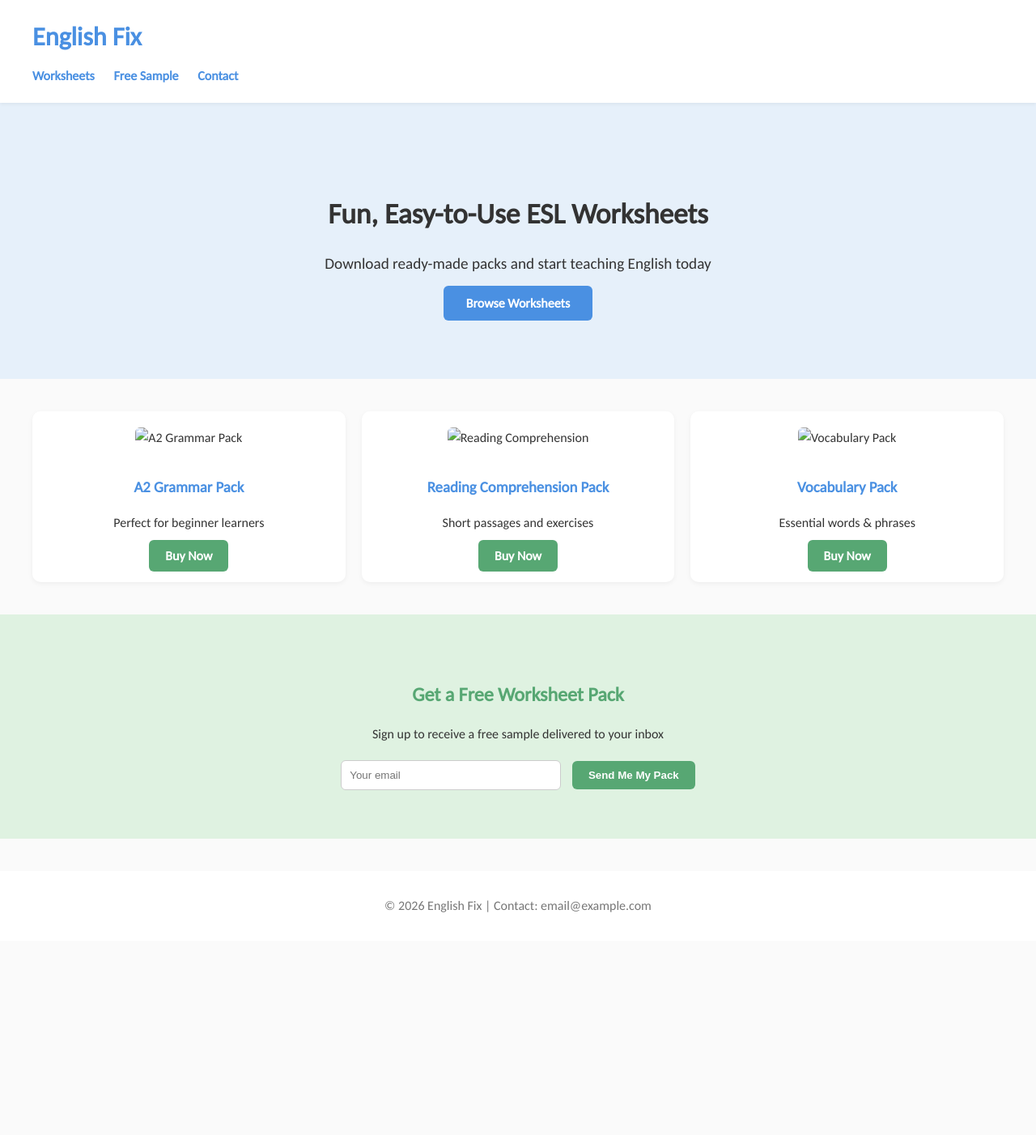
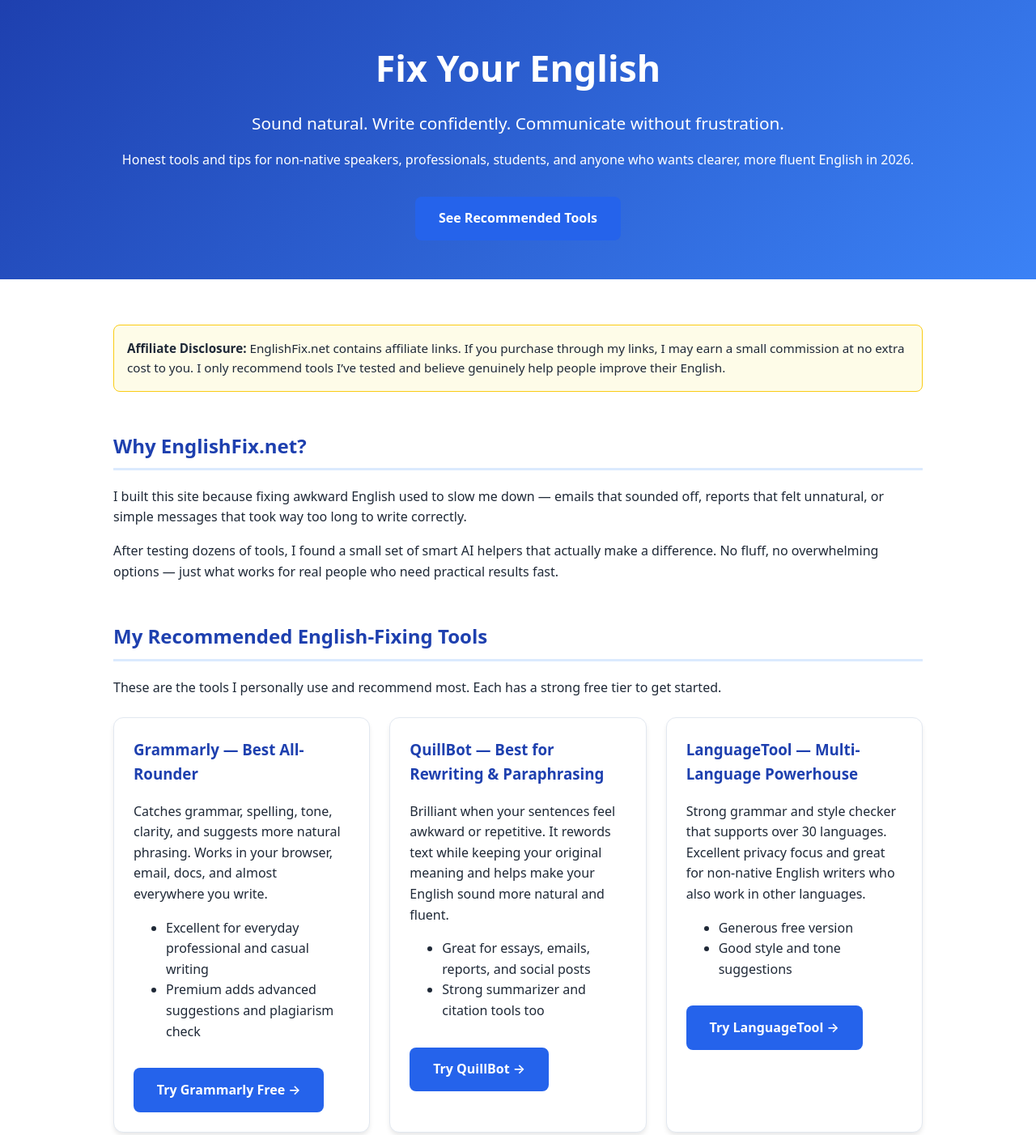
Before and after one commit to modernheresy/EnglishFix, a plain HTML site: page index.html in a window 1280 px wide. Shown: the top 1402 px of the page at 81% size. Before the commit the page ends 1162 px from the top, so only its background shows below. Drawn offline with Linux system fonts and the light colour scheme.

Commit message:
Update index.html
Grok's latest re-write

```diff
--- a/index.html
+++ b/index.html
@@ -3,239 +3,263 @@
 <head>
     <meta charset="UTF-8">
     <meta name="viewport" content="width=device-width, initial-scale=1.0">
-    <title>English Fix - ESL Worksheets</title>
-
-    <!-- Google Fonts: Carlito -->
-    <link href="https://fonts.googleapis.com/css2?family=Carlito&display=swap" rel="stylesheet">
-
+    <title>Fix Your English | Best Tools & Tips 2026 - EnglishFix.net</title>
+    <meta name="description" content="Simple, honest recommendations for tools that help non-native speakers, students, and professionals write and speak more natural, confident English. Grammarly, QuillBot, and more.">
     <style>
-        /* Global Styles */
+        :root {
+            --primary: #2563eb;
+            --text: #1f2937;
+            --light: #f8fafc;
+        }
         body {
-            font-family: 'Carlito', sans-serif;
+            font-family: system-ui, -apple-system, BlinkMacSystemFont, "Segoe UI", Roboto, sans-serif;
             margin: 0;
             padding: 0;
-            background-color: #FAFAFA;
-            color: #333;
             line-height: 1.6;
+            color: var(--text);
+            background-color: #ffffff;
         }
-
-        a {
+        header {
+            background: linear-gradient(135deg, #1e40af, #3b82f6);
+            color: white;
+            text-align: center;
+            padding: 3rem 1rem;
+        }
+        h1 {
+            font-size: 2.8rem;
+            margin: 0 0 1rem;
+        }
+        .subtitle {
+            font-size: 1.3rem;
+            max-width: 700px;
+            margin: 0 auto;
+        }
+        main {
+            max-width: 1000px;
+            margin: 0 auto;
+            padding: 2rem 1rem;
+        }
+        .disclosure {
+            background: #fefce8;
+            border: 1px solid #facc15;
+            padding: 1rem;
+            border-radius: 8px;
+            margin: 1.5rem 0;
+            font-size: 0.95rem;
+        }
+        .section {
+            margin: 3rem 0;
+        }
+        h2 {
+            color: #1e40af;
+            border-bottom: 3px solid #dbeafe;
+            padding-bottom: 0.5rem;
+        }
+        .tool-grid {
+            display: grid;
+            grid-template-columns: repeat(auto-fit, minmax(300px, 1fr));
+            gap: 1.5rem;
+            margin-top: 1.5rem;
+        }
+        .tool-card {
+            border: 1px solid #e2e8f0;
+            border-radius: 12px;
+            padding: 1.5rem;
+            background: white;
+            box-shadow: 0 4px 6px -1px rgba(0, 0, 0, 0.1);
+            transition: transform 0.2s, box-shadow 0.2s;
+        }
+        .tool-card:hover {
+            transform: translateY(-4px);
+            box-shadow: 0 10px 15px -3px rgba(0, 0, 0, 0.1);
+        }
+        .tool-card h3 {
+            margin-top: 0;
+            color: #1e40af;
+        }
+        .cta-button {
+            display: inline-block;
+            background: var(--primary);
+            color: white;
+            padding: 0.9rem 1.8rem;
+            border-radius: 8px;
             text-decoration: none;
-            color: inherit;
+            font-weight: 600;
+            margin-top: 1rem;
+            transition: background 0.2s;
         }
-
-        /* Header */
-        header {
-            background-color: #fff;
-            padding: 20px 40px;
-            box-shadow: 0 2px 4px rgba(0,0,0,0.05);
-            position: sticky;
-            top: 0;
-            z-index: 1000;
+        .cta-button:hover {
+            background: #1e40af;
         }
-
-        header h1 {
-            margin: 0;
-            font-size: 2rem;
-            color: #4A90E2;
+        table {
+            width: 100%;
+            border-collapse: collapse;
+            margin: 2rem 0;
         }
-
-        nav {
-            margin-top: 10px;
+        th, td {
+            padding: 12px 15px;
+            text-align: left;
+            border-bottom: 1px solid #e2e8f0;
         }
-
-        nav a {
-            margin-right: 20px;
-            font-weight: bold;
-            color: #4A90E2;
+        th {
+            background: #f1f5f9;
         }
-
-        /* Hero Section */
-        .hero {
+        .tip-list {
+            background: #f8fafc;
+            padding: 1.5rem;
+            border-radius: 10px;
+        }
+        footer {
+            background: #0f172a;
+            color: #cbd5e1;
             text-align: center;
-            padding: 80px 20px;
-            background-color: #E6F0FA;
+            padding: 2rem 1rem;
+            margin-top: 4rem;
         }
-
-        .hero h2 {
-            font-size: 2.2rem;
-            margin-bottom: 10px;
-        }
-
-        .hero p {
-            font-size: 1.2rem;
-            margin-bottom: 20px;
-        }
-
-        .hero .cta {
-            background-color: #4A90E2;
-            color: #fff;
-            padding: 12px 28px;
-            border-radius: 6px;
-            font-weight: bold;
-            transition: background-color 0.3s;
-        }
-
-        .hero .cta:hover {
-            background-color: #357ABD;
-        }
-
-        /* Packs Grid */
-        .packs {
-            display: grid;
-            grid-template-columns: repeat(auto-fit, minmax(250px, 1fr));
-            gap: 20px;
-            padding: 40px;
-            max-width: 1200px;
-            margin: auto;
-        }
-
-        .pack-card {
-            background-color: #fff;
-            padding: 20px;
-            border-radius: 10px;
-            box-shadow: 0 2px 6px rgba(0,0,0,0.05);
-            text-align: center;
-            transition: transform 0.3s, box-shadow 0.3s;
-        }
-
-        .pack-card:hover {
-            transform: translateY(-5px);
-            box-shadow: 0 6px 12px rgba(0,0,0,0.1);
-        }
-
-        .pack-card img {
-            max-width: 100%;
-            border-radius: 6px;
-            margin-bottom: 15px;
-        }
-
-        .pack-card h3 {
-            margin-bottom: 10px;
-            color: #4A90E2;
-        }
-
-        .pack-card p {
-            margin-bottom: 15px;
-        }
-
-        .pack-card .buy-btn {
-            background-color: #57A773;
-            color: #fff;
-            padding: 10px 20px;
-            border-radius: 6px;
-            font-weight: bold;
-            transition: background-color 0.3s;
-        }
-
-        .pack-card .buy-btn:hover {
-            background-color: #3D8B5E;
-        }
-
-        /* Free Sample Section */
-        .free-sample {
-            text-align: center;
-            padding: 60px 20px;
-            background-color: #DFF2E1;
-        }
-
-        .free-sample h2 {
-            margin-bottom: 10px;
-            color: #57A773;
-        }
-
-        .free-sample p {
-            margin-bottom: 20px;
-        }
-
-        .free-sample input[type="email"] {
-            padding: 10px;
-            border-radius: 6px;
-            border: 1px solid #ccc;
-            width: 250px;
-            margin-right: 10px;
-        }
-
-        .free-sample button {
-            background-color: #57A773;
-            color: #fff;
-            padding: 10px 20px;
-            border: none;
-            border-radius: 6px;
-            font-weight: bold;
-            cursor: pointer;
-            transition: background-color 0.3s;
-        }
-
-        .free-sample button:hover {
-            background-color: #3D8B5E;
-        }
-
-        /* Footer */
-        footer {
-            text-align: center;
-            padding: 30px 20px;
-            background-color: #fff;
-            color: #777;
-            margin-top: 40px;
+        @media (max-width: 640px) {
+            h1 { font-size: 2.2rem; }
         }
     </style>
 </head>
 <body>
 
-    <!-- Header -->
     <header>
-        <h1>English Fix</h1>
-        <nav>
-            <a href="#packs">Worksheets</a>
-            <a href="#free">Free Sample</a>
-            <a href="#contact">Contact</a>
-        </nav>
+        <h1>Fix Your English</h1>
+        <p class="subtitle">Sound natural. Write confidently. Communicate without frustration.</p>
+        <p>Honest tools and tips for non-native speakers, professionals, students, and anyone who wants clearer, more fluent English in 2026.</p>
+        <a href="#tools" class="cta-button">See Recommended Tools</a>
     </header>
 
-    <!-- Hero Section -->
-    <section class="hero">
-        <h2>Fun, Easy-to-Use ESL Worksheets</h2>
-        <p>Download ready-made packs and start teaching English today</p>
-        <a href="#packs" class="cta">Browse Worksheets</a>
+    <main>
+        <div class="disclosure">
+            <strong>Affiliate Disclosure:</strong> EnglishFix.net contains affiliate links. If you purchase through my links, I may earn a small commission at no extra cost to you. I only recommend tools I’ve tested and believe genuinely help people improve their English.
+        </div>
+
+        <section class="section">
+            <h2>Why EnglishFix.net?</h2>
+            <p>I built this site because fixing awkward English used to slow me down — emails that sounded off, reports that felt unnatural, or simple messages that took way too long to write correctly.</p>
+            <p>After testing dozens of tools, I found a small set of smart AI helpers that actually make a difference. No fluff, no overwhelming options — just what works for real people who need practical results fast.</p>
         </section>
 
-    <!-- Worksheet Packs Section -->
-    <section class="packs" id="packs">
-        <div class="pack-card">
-            <img src="placeholder-a2.jpg" alt="A2 Grammar Pack">
-            <h3>A2 Grammar Pack</h3>
-            <p>Perfect for beginner learners</p>
-            <a href="YOUR_GUMROAD_OR_PAYHIP_LINK" class="buy-btn">Buy Now</a>
+        <section id="tools" class="section">
+            <h2>My Recommended English-Fixing Tools</h2>
+            <p>These are the tools I personally use and recommend most. Each has a strong free tier to get started.</p>
+
+            <div class="tool-grid">
+                <!-- Tool 1 -->
+                <div class="tool-card">
+                    <h3>Grammarly — Best All-Rounder</h3>
+                    <p>Catches grammar, spelling, tone, clarity, and suggests more natural phrasing. Works in your browser, email, docs, and almost everywhere you write.</p>
+                    <ul>
+                        <li>Excellent for everyday professional and casual writing</li>
+                        <li>Premium adds advanced suggestions and plagiarism check</li>
+                    </ul>
+                    <a href="https://grammarly.com/affiliates" target="_blank" rel="sponsored" class="cta-button">Try Grammarly Free →</a>
                 </div>
-        <div class="pack-card">
-            <img src="placeholder-reading.jpg" alt="Reading Comprehension">
-            <h3>Reading Comprehension Pack</h3>
-            <p>Short passages and exercises</p>
-            <a href="YOUR_GUMROAD_OR_PAYHIP_LINK" class="buy-btn">Buy Now</a>
+
+                <!-- Tool 2 -->
+                <div class="tool-card">
+                    <h3>QuillBot — Best for Rewriting & Paraphrasing</h3>
+                    <p>Brilliant when your sentences feel awkward or repetitive. It rewords text while keeping your original meaning and helps make your English sound more natural and fluent.</p>
+                    <ul>
+                        <li>Great for essays, emails, reports, and social posts</li>
+                        <li>Strong summarizer and citation tools too</li>
+                    </ul>
+                    <a href="https://quillbot.com/affiliates" target="_blank" rel="sponsored" class="cta-button">Try QuillBot →</a>
                 </div>
-        <div class="pack-card">
-            <img src="placeholder-vocab.jpg" alt="Vocabulary Pack">
-            <h3>Vocabulary Pack</h3>
-            <p>Essential words & phrases</p>
-            <a href="YOUR_GUMROAD_OR_PAYHIP_LINK" class="buy-btn">Buy Now</a>
+
+                <!-- Tool 3 -->
+                <div class="tool-card">
+                    <h3>LanguageTool — Multi-Language Powerhouse</h3>
+                    <p>Strong grammar and style checker that supports over 30 languages. Excellent privacy focus and great for non-native English writers who also work in other languages.</p>
+                    <ul>
+                        <li>Generous free version</li>
+                        <li>Good style and tone suggestions</li>
+                    </ul>
+                    <a href="https://languagetool.org/" target="_blank" rel="sponsored" class="cta-button">Try LanguageTool →</a>
                 </div>
-        <!-- Add more packs here -->
+
+                <!-- Tool 4 -->
+                <div class="tool-card">
+                    <h3>ProWritingAid — Deep Style Analysis</h3>
+                    <p>Goes beyond basic fixes to analyze readability, sentence variety, repetitive words, and overall writing style. Perfect for longer documents or serious improvement.</p>
+                    <ul>
+                        <li>Excellent reports and insights</li>
+                        <li>Great for students and writers working on bigger pieces</li>
+                    </ul>
+                    <a href="https://prowritingaid.com/affiliates" target="_blank" rel="sponsored" class="cta-button">Try ProWritingAid →</a>
+                </div>
+            </div>
+
+            <h3 style="margin-top: 3rem;">Quick Comparison</h3>
+            <table>
+                <thead>
+                    <tr>
+                        <th>Tool</th>
+                        <th>Best For</th>
+                        <th>Free Tier</th>
+                        <th>My Take</th>
+                    </tr>
+                </thead>
+                <tbody>
+                    <tr>
+                        <td><strong>Grammarly</strong></td>
+                        <td>Everyday writing & tone</td>
+                        <td>Strong</td>
+                        <td>Most versatile — start here</td>
+                    </tr>
+                    <tr>
+                        <td><strong>QuillBot</strong></td>
+                        <td>Rewriting awkward text</td>
+                        <td>Good</td>
+                        <td>Makes your English sound natural fast</td>
+                    </tr>
+                    <tr>
+                        <td><strong>LanguageTool</strong></td>
+                        <td>Multi-language + style</td>
+                        <td>Very strong</td>
+                        <td>Privacy-friendly and reliable</td>
+                    </tr>
+                    <tr>
+                        <td><strong>ProWritingAid</strong></td>
+                        <td>In-depth style reports</td>
+                        <td>Limited</td>
+                        <td>Best for longer or academic work</td>
+                    </tr>
+                </tbody>
+            </table>
         </section>
 
-    <!-- Free Sample Section -->
-    <section class="free-sample" id="free">
-        <h2>Get a Free Worksheet Pack</h2>
-        <p>Sign up to receive a free sample delivered to your inbox</p>
-        <form action="YOUR_EMAIL_PROVIDER_FORM_LINK">
-            <input type="email" placeholder="Your email" required>
-            <button type="submit">Send Me My Pack</button>
-        </form>
+        <section class="section">
+            <h2>Quick Tips to Sound More Natural</h2>
+            <div class="tip-list">
+                <ul>
+                    <li>Read your text out loud — if it sounds strange to your ear, it probably needs fixing.</li>
+                    <li>Prefer active voice (“I wrote the report”) over passive (“The report was written by me”).</li>
+                    <li>Vary your sentence length — mix short punchy sentences with longer ones.</li>
+                    <li>Watch common non-native traps: article usage (a/an/the), prepositions, and word order.</li>
+                    <li>When in doubt, paste the sentence into one of the tools above and compare the suggestions.</li>
+                </ul>
+            </div>
         </section>
 
-    <!-- Footer -->
-    <footer id="contact">
-        &copy; 2026 English Fix | Contact: email@example.com
+        <section class="section">
+            <h2>Bonus Resources</h2>
+            <p>Want to go deeper? Here are a few trusted books and free practice ideas:</p>
+            <ul>
+                <li><strong>English Grammar in Use</strong> by Raymond Murphy — classic, clear explanations (great for intermediate learners).</li>
+                <li>Practice speaking with language exchange apps like italki or HelloTalk.</li>
+                <li>Watch English content with subtitles and shadow the speakers (repeat after them).</li>
+            </ul>
+            <!-- You can add Amazon affiliate links here later -->
+        </section>
+    </main>
+
+    <footer>
+        <p>© 2026 EnglishFix.net — Helping you communicate with confidence.</p>
+        <p style="font-size: 0.9rem; margin-top: 1rem;">
+            This site is independently run and may contain affiliate links. All opinions are my own.
+        </p>
     </footer>
 
 </body>
```
Lines whose indentation alone changed are shown as unchanged.
